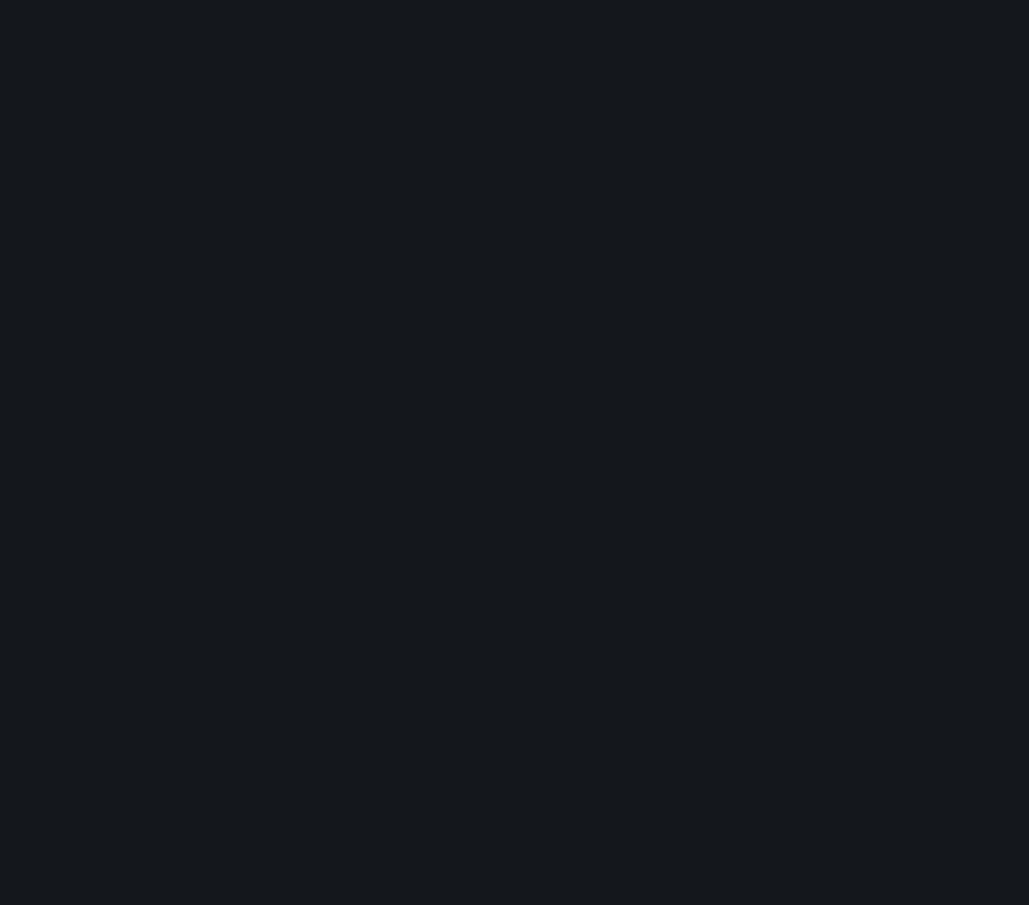
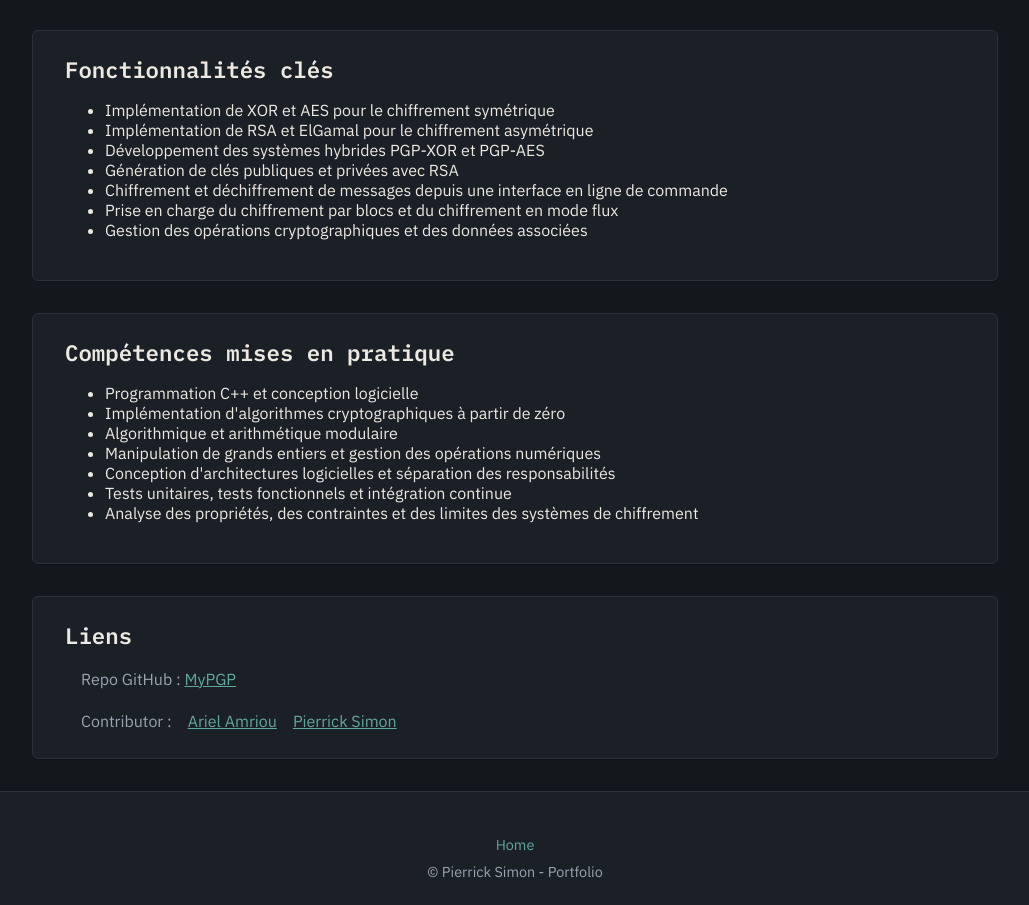
Before and after one commit to pierrick-simon/Portfolio_Pierrick-Simon, a React (Create React App) app: page /MyPGP in a window 1280 px wide. Before the commit this address had no page. Shown: the part 556-1461 px from the top of the page, without its empty margins (125-1154 px from the left). Before the commit the page ends 800 px from the top, so only its background shows below. Built offline with nearby package versions, Linux system fonts and the light colour scheme.

Commit message:
feat: MyPGP project

```diff
--- a/src/App.js
+++ b/src/App.js
@@ -21,6 +21,7 @@ import StartTrek from './Routes/StartTrek';
 import RType from './Routes/R-Type';
 import CVRIE from './Routes/CVRIE';
 import MyTorch from './Routes/MyTorch';
+import MyPGP from './Routes/MyPGP';
 
 import Header from './Routes/Margins/Header';
 import Footer from './Routes/Margins/Footer';
@@ -76,6 +77,7 @@ function App() {
       <Route path="/R-Type" element={<Page name={RType} />} />
       <Route path="/CVRIE" element={<Page name={CVRIE} />} />
       <Route path="/MyTorch" element={<Page name={MyTorch} />} />
+      <Route path="/MyPGP" element={<Page name={MyPGP} />} />
     </Routes>
   );
 }
--- a/src/Routes/Home.js
+++ b/src/Routes/Home.js
@@ -97,6 +97,7 @@ function Project() {
         <div className='Section_body_projects'>
           <ProjectCard name="R-Type" />
           <ProjectCard name="MyTorch" />
+          <ProjectCard name="MyPGP" />
           <ProjectCard name="ProfilsActifs" />
         </div>
       </div>
--- /dev/null
+++ b/src/Routes/MyPGP.js
@@ -0,0 +1,67 @@
+import './../App.css';
+import React from 'react';
+import Header from './Margins/Header';
+import Nav from './Margins/ProjectNav';
+import ProjectPres from './Component/ProjectPres';
+import Link from './Component/Link';
+
+function Body( {page} ) {
+  return (
+    <body>
+      <ProjectPres name={`${page}`} text="My_PGP est un outil de cryptographie développé en C++ permettant de manipuler différents algorithmes de chiffrement et de déchiffrement. Le programme prend en charge plusieurs méthodes cryptographiques, allant du chiffrement symétrique à la cryptographie asymétrique, avec la possibilité de les combiner dans un système hybride. Développé en binôme, le projet nous a amenés à réimplémenter les mécanismes cryptographiques sans dépendre de bibliothèques spécialisées, tout en portant une attention particulière à la gestion des données, aux calculs sur de grands nombres et à la fiabilité des résultats."/>
+      <div className='Section' id="functionality">
+        <h2>Fonctionnalités clés</h2>
+          <ul>
+            <li>Implémentation de XOR et AES pour le chiffrement symétrique</li>
+            <li>Implémentation de RSA et ElGamal pour le chiffrement asymétrique</li>
+            <li>Développement des systèmes hybrides PGP-XOR et PGP-AES</li>
+            <li>Génération de clés publiques et privées avec RSA</li>
+            <li>Chiffrement et déchiffrement de messages depuis une interface en ligne de commande</li>
+            <li>Prise en charge du chiffrement par blocs et du chiffrement en mode flux</li>
+            <li>Gestion des opérations cryptographiques et des données associées</li>
+          </ul>
+      </div>
+      <div className='Section' id="directskill">
+        <h2>Compétences mises en pratique</h2>
+          <ul>
+            <li>Programmation C++ et conception logicielle</li>
+            <li>Implémentation d'algorithmes cryptographiques à partir de zéro</li>
+            <li>Algorithmique et arithmétique modulaire</li>
+            <li>Manipulation de grands entiers et gestion des opérations numériques</li>
+            <li>Conception d'architectures logicielles et séparation des responsabilités</li>
+            <li>Tests unitaires, tests fonctionnels et intégration continue</li>
+            <li>Analyse des propriétés, des contraintes et des limites des systèmes de chiffrement</li>
+          </ul>
+      </div>
+      {/* <div className='Section' id="preview">
+        <h2>Aperçu</h2>
+        <div className='Section_body_preview'>
+          <PreviewGallery names={["MyPGP_input_formats_comparison"]} />
+        </div>
+      </div> */}
+      <div className='Section' id="link">
+        <h2>Liens</h2>
+        <div className='Section_body'>
+          <p>Repo GitHub : <a href='https://github.com/ArielAmriou/PGP' target='_blank' rel='noreferrer'>{page}</a></p>
+          <div className='contributor'>
+            Contributor :
+            <Link.Ariel />
+            <Link.Pierrick />
+          </div>
+        </div>
+      </div>
+    </body>
+  );
+}
+
+function MyPGP() {
+    return (
+      <React.StrictMode>
+        <Header Title={"MyPGP - Duo (4 semaines)"} SubTitle={"C++ · sep. 2026 - oct. 2026"}/>
+        <Nav page="MyPGP" preview={false} demo={false} />
+        <Body page="MyPGP"/>
+      </React.StrictMode>
+    );
+  }
+
+  export default MyPGP;
```
Also changed, not shown: public/MyPGP.png (added).
